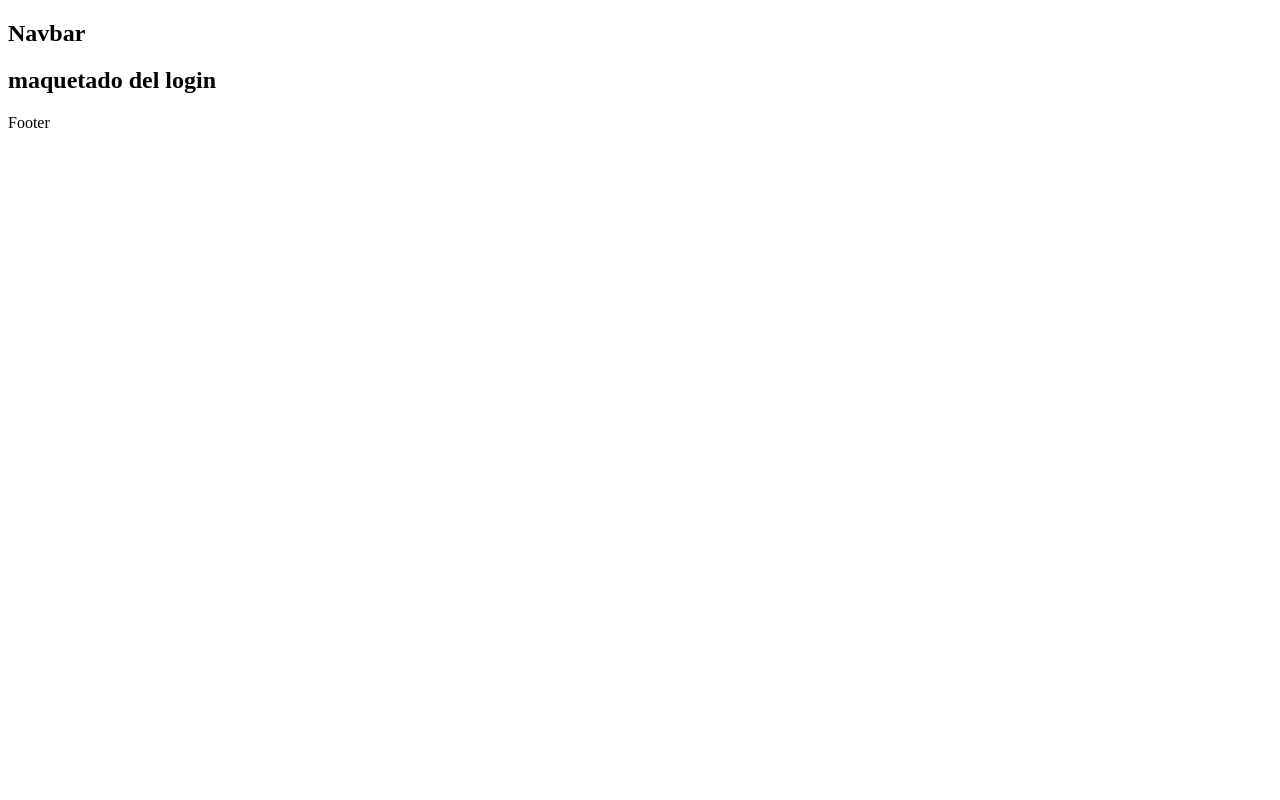
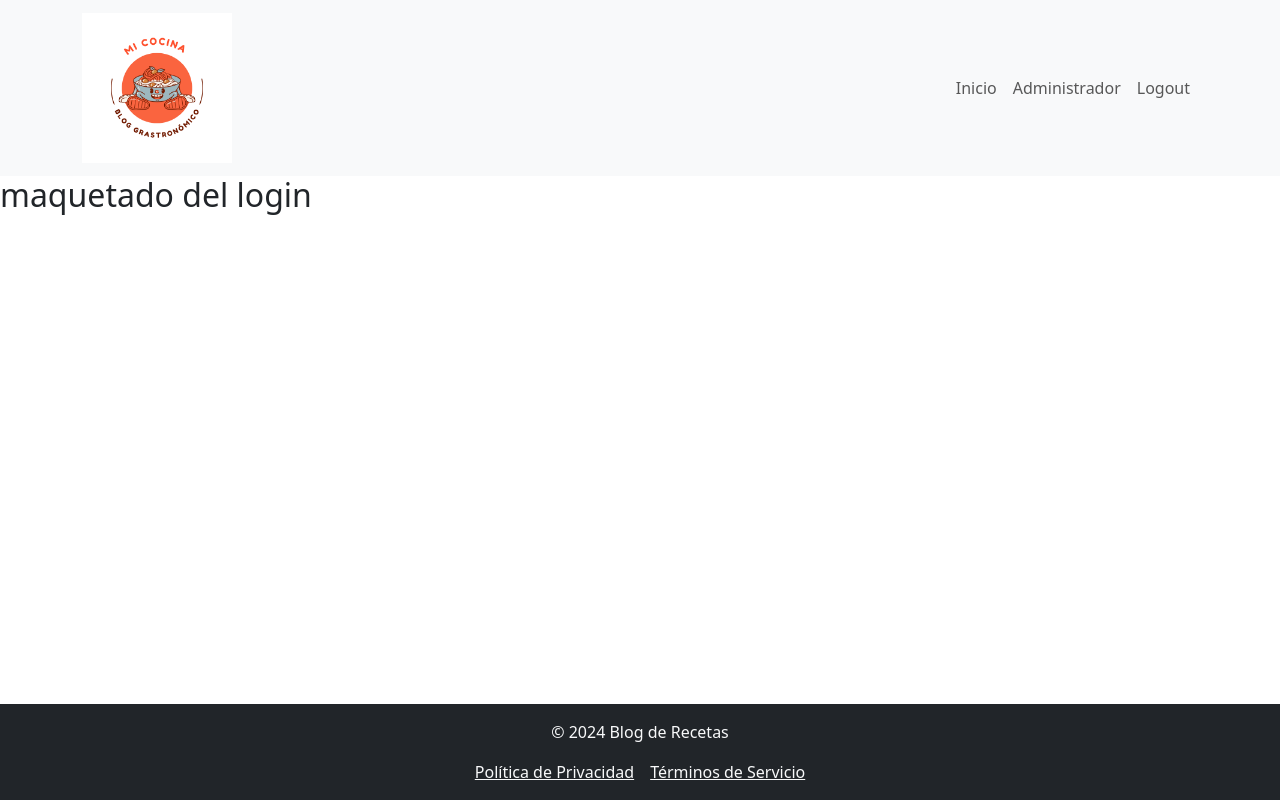
Before and after one commit to Matoma1607/crudReceta102i, a React (Vite) app: page /login in a window 1280 px wide. Built offline with nearby package versions, Linux system fonts and the light colour scheme.

Commit message:
se realizo el maquetado del navbar y footer

```diff
--- a/index.html
+++ b/index.html
@@ -1,5 +1,5 @@
 <!doctype html>
-<html lang="en">
+<html lang="es">
   <head>
     <meta charset="UTF-8" />
     <link rel="icon" type="image/svg+xml" href="/vite.svg" />
--- a/src/App.css
+++ b/src/App.css
@@ -0,0 +1,15 @@
+footer {
+  position: fixed;
+  width: 100%;
+  bottom: 0;
+  background-color: #212529;
+  color: white;
+}
+
+.navbar-brand, .nav-link {
+  font-size: 1.2rem;
+}
+
+.nav-link:hover {
+  text-decoration: underline;
+}
--- a/src/App.jsx
+++ b/src/App.jsx
@@ -1,4 +1,5 @@
 import "./App.css";
+import "bootstrap/dist/css/bootstrap.min.css";
 import Footer from "./components/common/Footer";
 import Menu from "./components/common/Menu";
 import Administrador from "./components/pages/Administrador";
--- a/src/components/common/Footer.jsx
+++ b/src/components/common/Footer.jsx
@@ -1,8 +1,14 @@
+import { Container } from 'react-bootstrap';
+
 const Footer = () => {
   return (
-    <div>
-      <p>Footer</p>
-    </div>
+    <footer className="bg-dark text-light text-center py-3">
+    <Container>
+      <p>&copy; {new Date().getFullYear()} Blog de Recetas</p>
+      <a href="/#" className="text-light mx-2">Política de Privacidad</a>
+      <a href="/#" className="text-light mx-2">Términos de Servicio</a>
+    </Container>
+  </footer>
   );
 };
 
--- a/src/components/common/Menu.jsx
+++ b/src/components/common/Menu.jsx
@@ -1,8 +1,50 @@
-const Menu = () => {
+import { Navbar, Container, Nav, Button } from "react-bootstrap";
+import logo from "../../assets/logo.png";
+import { Link, NavLink, useNavigate } from "react-router-dom";
+
+const Menu = ({ usuarioLogueado, setUsuarioLogueado }) => {
+  const navegacion = useNavigate();
+
+  const logout = () => {
+    sessionStorage.removeItem("userKey");
+    setUsuarioLogueado("");
+    navegacion("/");
+  };
   return (
-    <div>
-      <h2>Navbar</h2>
-    </div>
+    <Navbar expand="lg" className="bg-body-tertiary">
+      <Container>
+        <Navbar.Brand as={Link} to="/">
+          <img
+            src={logo}
+            alt="logo Rolling Coffee"
+            className="img-fluid"
+            width={150}
+          />
+        </Navbar.Brand>
+        <Navbar.Toggle aria-controls="basic-navbar-nav" />
+        <Navbar.Collapse id="basic-navbar-nav">
+          <Nav className="ms-auto">
+            <NavLink end className="nav-link" to="/">
+              Inicio
+            </NavLink>
+            {usuarioLogueado !== "" ? (
+              <>
+                <NavLink end className="nav-link" to="/administrador">
+                  Administrador
+                </NavLink>
+                <Button className="nav-link" onClick={logout}>
+                  Logout
+                </Button>
+              </>
+            ) : (
+              <NavLink end className="nav-link" to="/login">
+                Login
+              </NavLink>
+            )}
+          </Nav>
+        </Navbar.Collapse>
+      </Container>
+    </Navbar>
   );
 };
 
```
Also changed, not shown: src/assets/logo.png (added).
